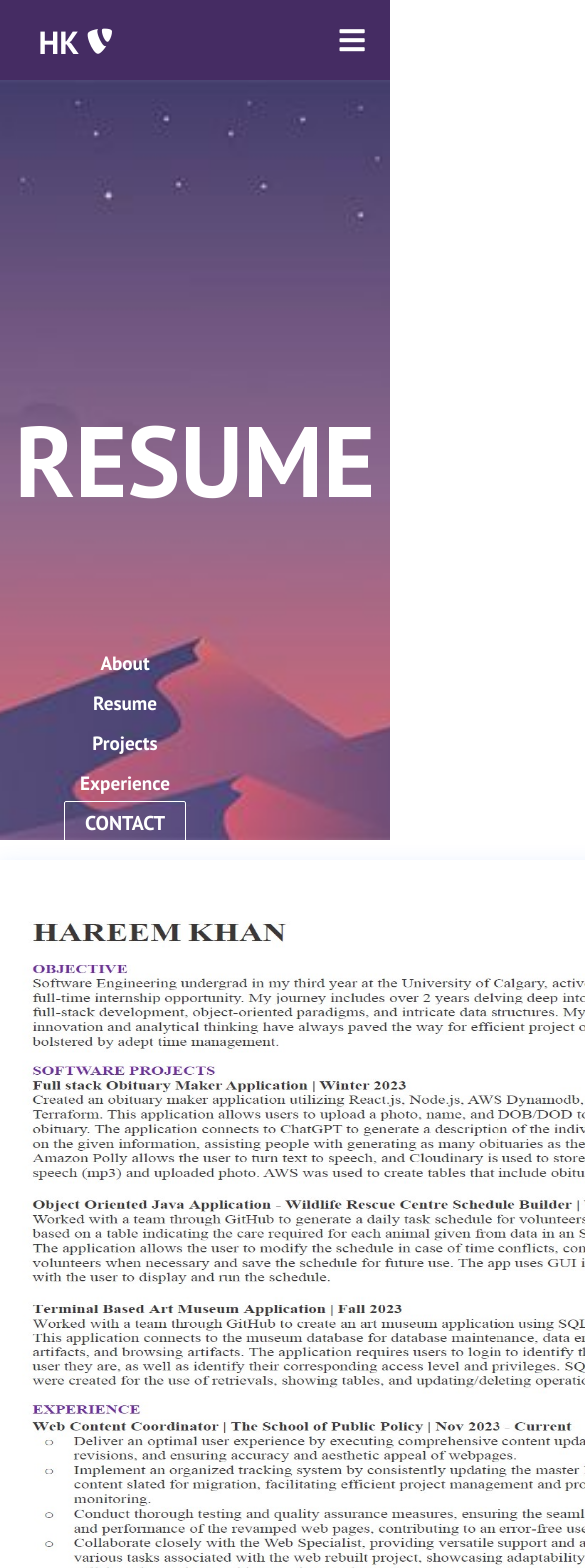
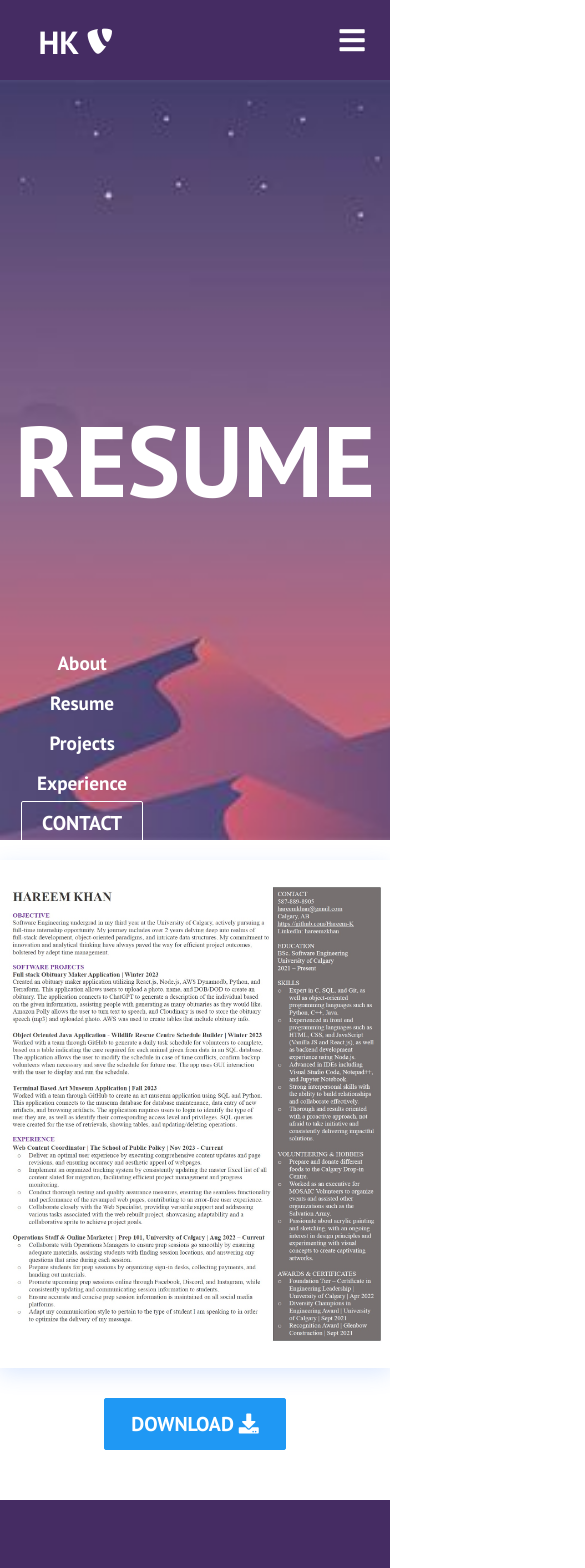
Before and after one commit to Hareem-K/MyPortfolio, a React (Create React App) app: page /resume in a window 390 px wide. Shown: the top 1568 px of the page, 585 px wide, since content can reach past the window. Built offline with nearby package versions, Linux system fonts and the light colour scheme.

Commit message:
fixed mobile menu issue and font sizes

```diff
--- a/src/components/CardItem.js
+++ b/src/components/CardItem.js
@@ -7,7 +7,7 @@ function CardItem(props) {
       <li className="cards__item">
         <Link className="cards__item__link" to={props.path}>
             <figure className='cards__item__pic-wrap' data-category={props.label}>
-                <img src={props.src} alt="Travel Image" className='cards__item__img' />
+                <img src={props.src} alt="Image" className='cards__item__img' />
             </figure>
             <div className='cards__item__info'></div>
             <h5 className='cards__item__text'>{props.text}</h5>
--- a/src/components/Cards.css
+++ b/src/components/Cards.css
@@ -64,10 +64,10 @@
     margin-left: 10px;
     padding: 6px 8px;
     max-width: calc((100%) - 60px);
-    font-size: 12px;
+    font-size: 20px !important;
     font-weight: 700;
     color: #fff;
-    background-color: #1f98f4;
+    background-color: #452c63 !important;
     box-sizing: border-box;
   }
 
--- a/src/components/HeroSection.js
+++ b/src/components/HeroSection.js
@@ -10,7 +10,7 @@ function HeroSection() {
       <h1>Welcome</h1>
       <img className='image' src="https://i.postimg.cc/SNJFPCpS/photo.png" alt="Hareem Khan" />
       <p className='description'>
-        My name is Hareem Khan, and I am a motivated third-year Software Engineering student at the University of Calgary. I am passionate about software development and actively seeking employment opportunities to enhance my knowledge and skills. With a strong foundation in programming, I am experienced in Java, Python, C, C++, SQL, JavaScript (Vanilla JS and React.js), CSS, and HTML.
+        My name is Hareem Khan, and I am a motivated third-year Software Engineering student at the University of Calgary. I am passionate about software development and actively seeking internship opportunities to enhance my knowledge and skills. With a strong foundation in programming, I am experienced in Java, Python, C, C++, SQL, JavaScript (Vanilla JS and React.js), CSS, and HTML.
       </p>
       <div className='hero-btns'>
         {/* Add your buttons or other content here */}
--- a/src/components/Navbar.css
+++ b/src/components/Navbar.css
@@ -77,7 +77,7 @@
 }
 
 @media screen and (max-width: 960px) {
-  .NavbarItems {
+  .navbar {
     position: relative;
   }
 
@@ -88,7 +88,7 @@
     height: 90vh;
     position: absolute;
     top: 80px;
-    left: -100%;
+    left: -111%;
     opacity: 1;
     transition: all 0.5s ease;
   }
--- a/src/components/Resume.css
+++ b/src/components/Resume.css
@@ -1,6 +1,6 @@
 .resumeImage {
-    height: 1000px;
-    width: 1000px;
+    max-width: 100%; /* Set maximum width to 100% of the parent container */
+    height: auto;    /* Maintain aspect ratio while adjusting width */
     display: block;
     margin: 0 auto;
     box-shadow: 0 6px 20px rgba(56, 125, 255, 0.17);
```
